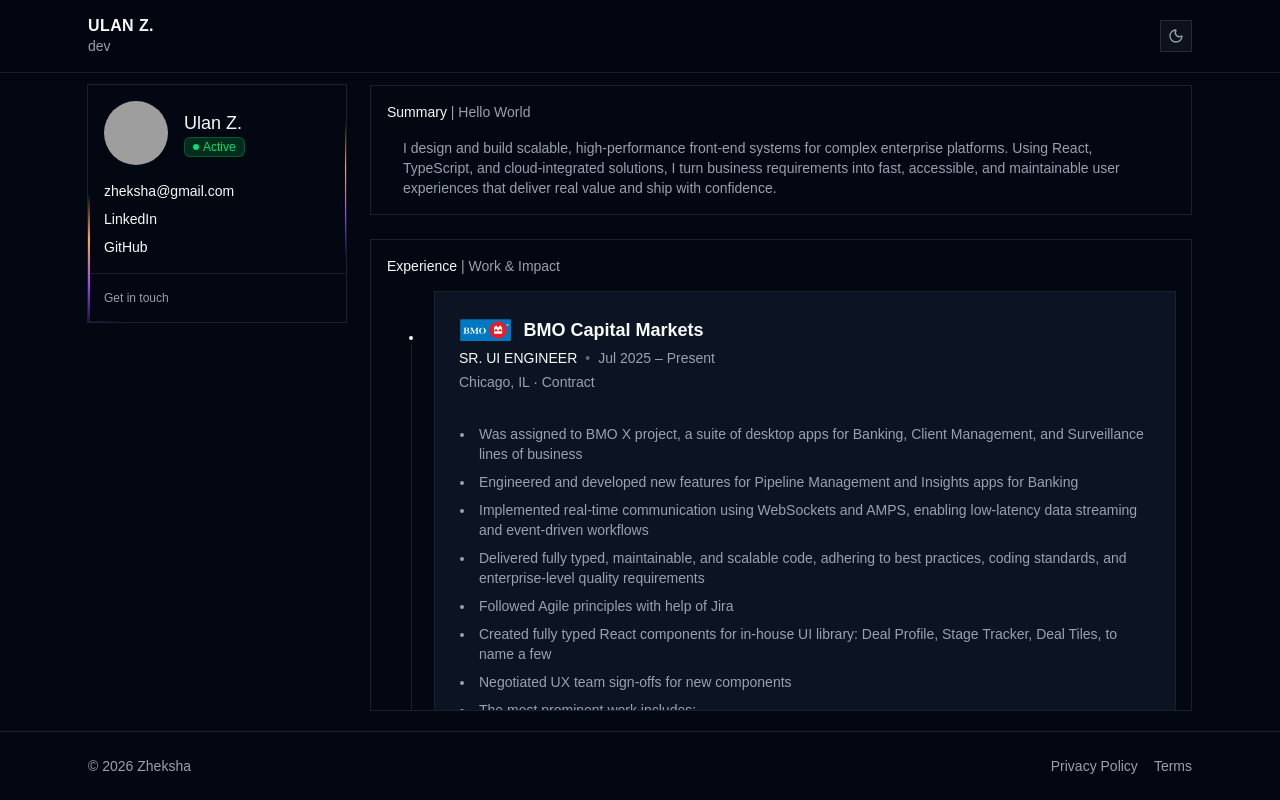
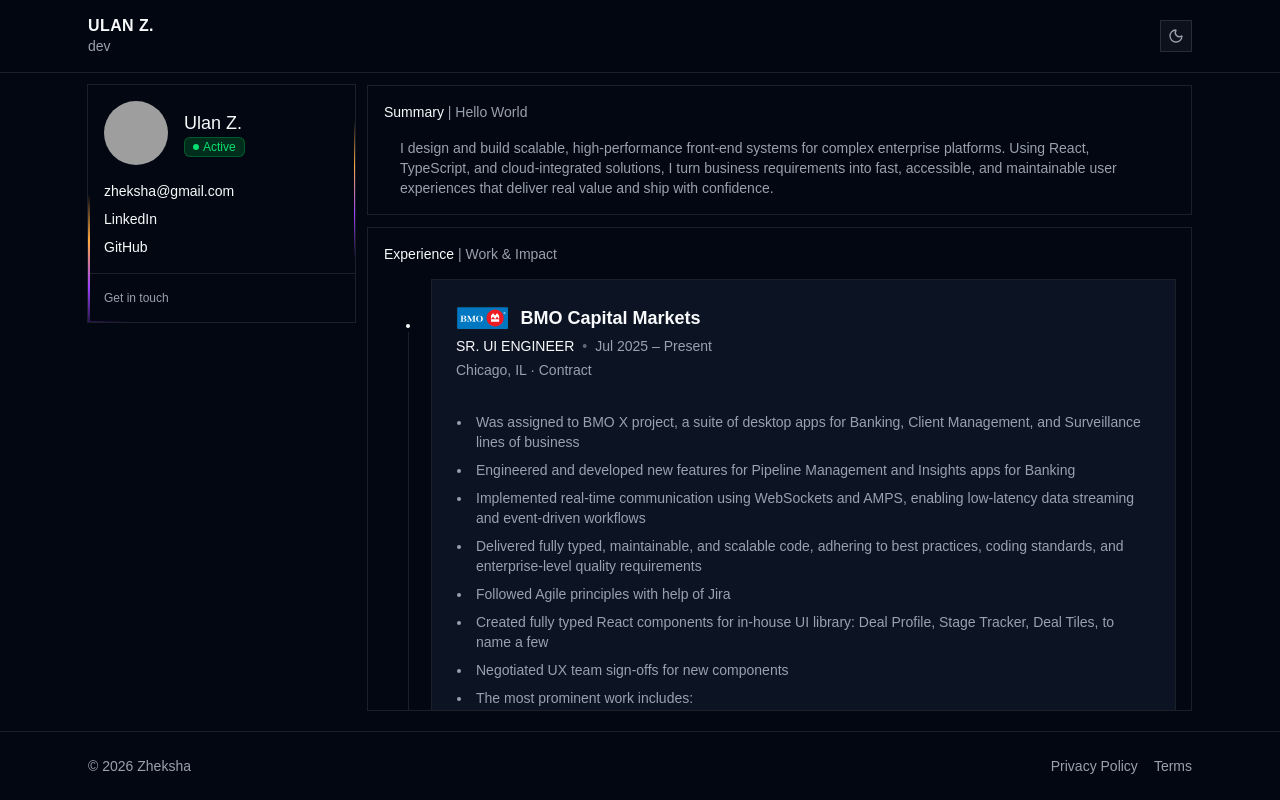
Before and after one commit to zheksha/zheksha.com, a React (Vite) app: page / in a window 1280 px wide. Built offline with nearby package versions, Linux system fonts and the light colour scheme; grey boxes are pictures that could not be loaded.

Commit message:
refactor: :recycle: Some spacings refactor

```diff
--- a/src/App.tsx
+++ b/src/App.tsx
@@ -42,7 +42,7 @@
       <div className="flex min-h-screen flex-col bg-background text-foreground">
         <Header />
         <main className="flex-1 overflow-hidden py-1">
-          <div className="mx-auto grid w-full max-w-6xl grid-cols-1 gap-6 px-6 py-2 md:grid-cols-4">
+          <div className="mx-auto grid w-full max-w-6xl grid-cols-1 gap-3 px-6 py-2 md:grid-cols-4">
             <aside className="md:col-span-1 md:sticky ">
               <ProfileCard
                 name="Ulan Z."
@@ -54,7 +54,7 @@
             </aside>
             <section className="md:col-span-3 border-y">
               <div ref={scrollWrapperRef} className="max-h-[calc(100dvh-11rem)] overflow-hidden">
-                <div ref={scrollContentRef} className="space-y-6">
+                <div ref={scrollContentRef} className="space-y-3">
                   <Summary />
                   <Experience />
                 </div>
```
